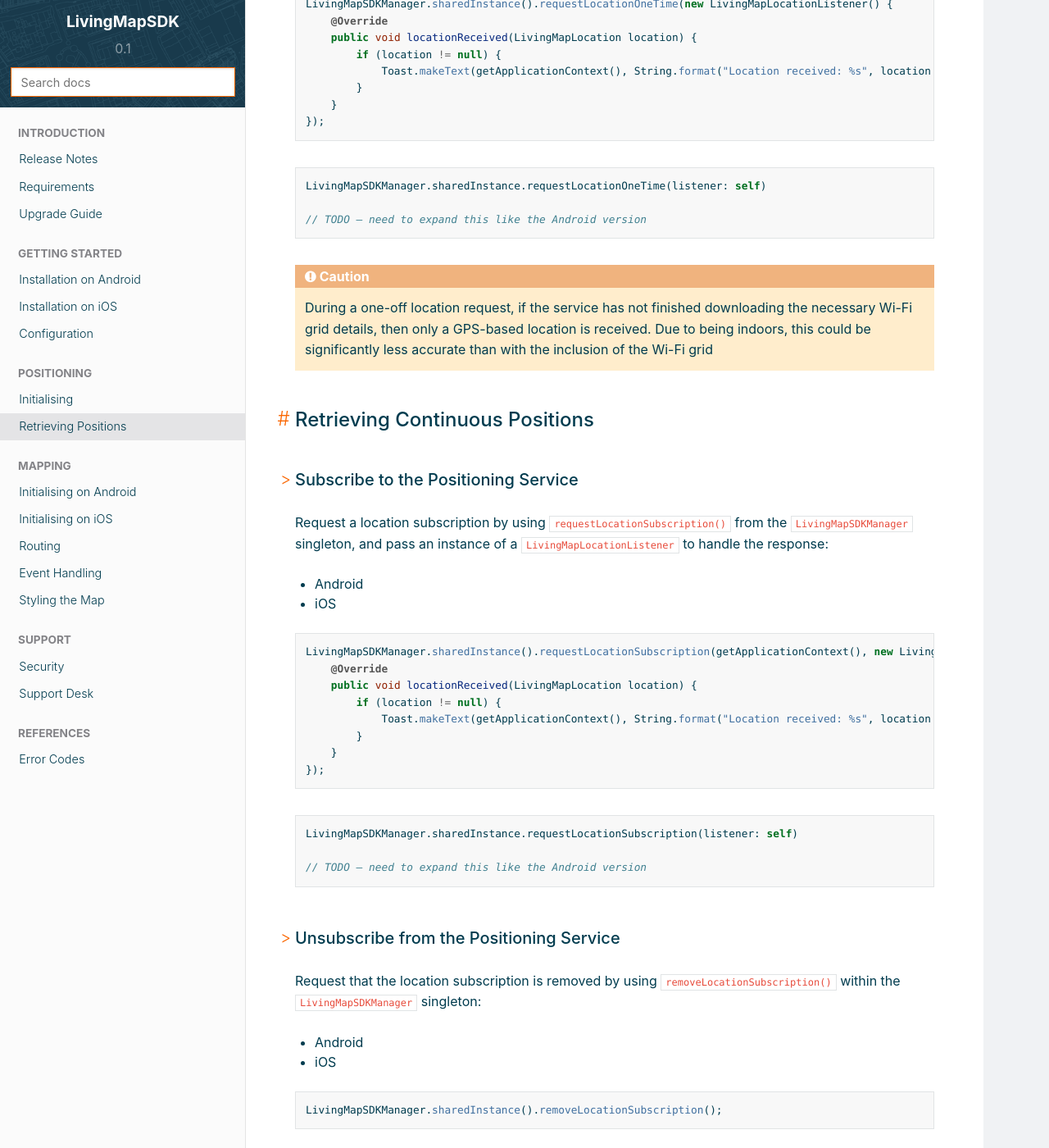
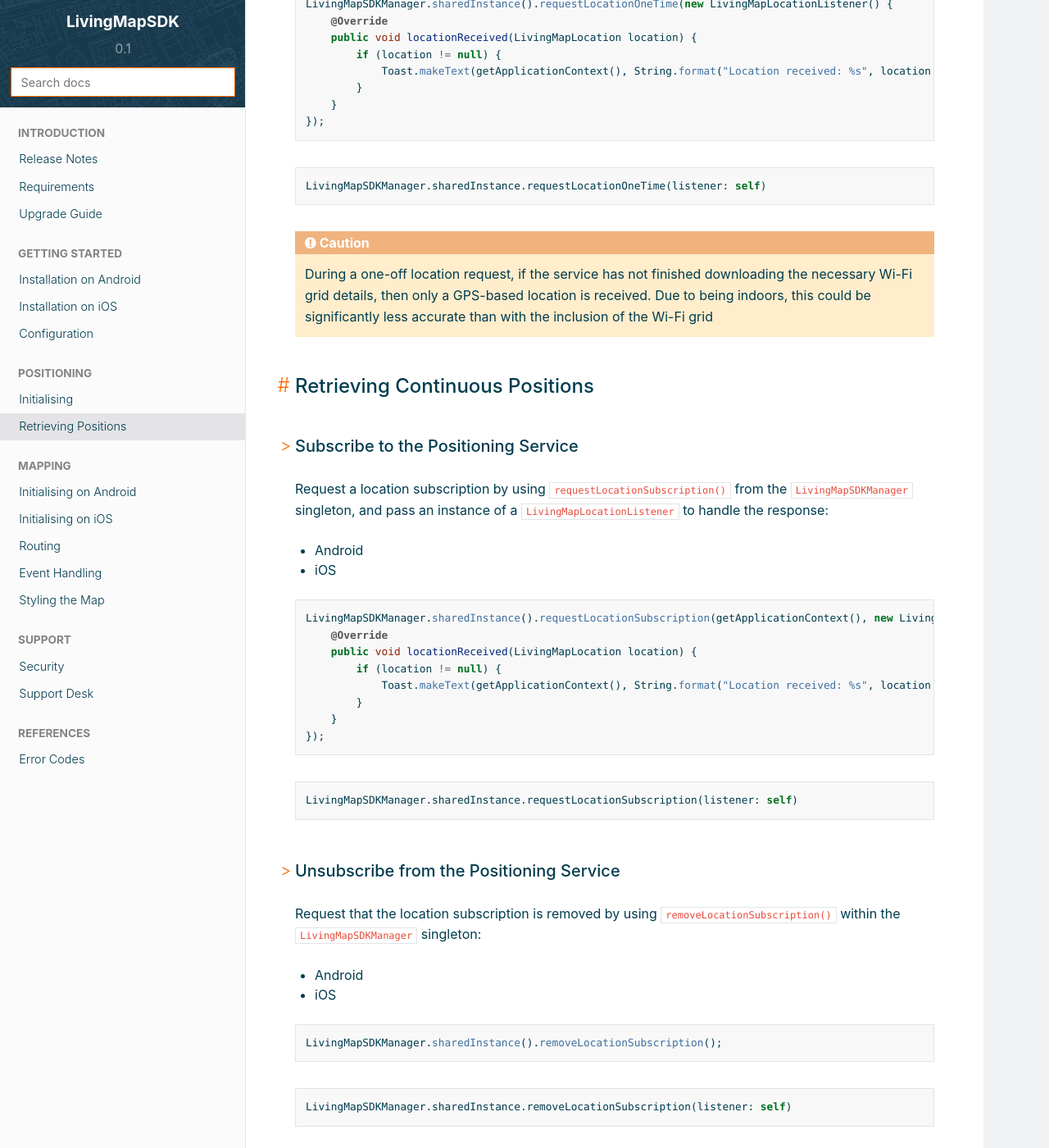
Before and after one commit to livingmap/documentation-LivingMapSDK, a Sphinx documentation site: the page built from source/positioning/retrieving-positions.rst, in a window 1280 px wide and 1400 px high, scrolled down 704 px. Shown: the whole window at 82% size. Built offline with Sphinx 7.4.7 and the Read the Docs theme 2.0.0, drawn with Linux system fonts in a browser that asks for light colours.

Commit message:
Removal of "todo" from code examples.

```diff
--- a/source/positioning/retrieving-positions.rst
+++ b/source/positioning/retrieving-positions.rst
@@ -32,7 +32,8 @@
 
         LivingMapSDKManager.sharedInstance.requestLocationOneTime(listener: self)
 
-        // TODO – need to expand this like the Android version
+
+.. TODO – need to expand this like the Android version
 
 
 .. caution:: During a one-off location request, if the service has not finished downloading the necessary Wi-Fi grid details, then only a GPS-based location is received. Due to being indoors, this could be significantly less accurate than with the inclusion of the Wi-Fi grid
@@ -66,7 +67,8 @@
 
         LivingMapSDKManager.sharedInstance.requestLocationSubscription(listener: self)
 
-        // TODO – need to expand this like the Android version
+
+.. TODO – need to expand this like the Android version
 
 
 Unsubscribe from the Positioning Service
```
